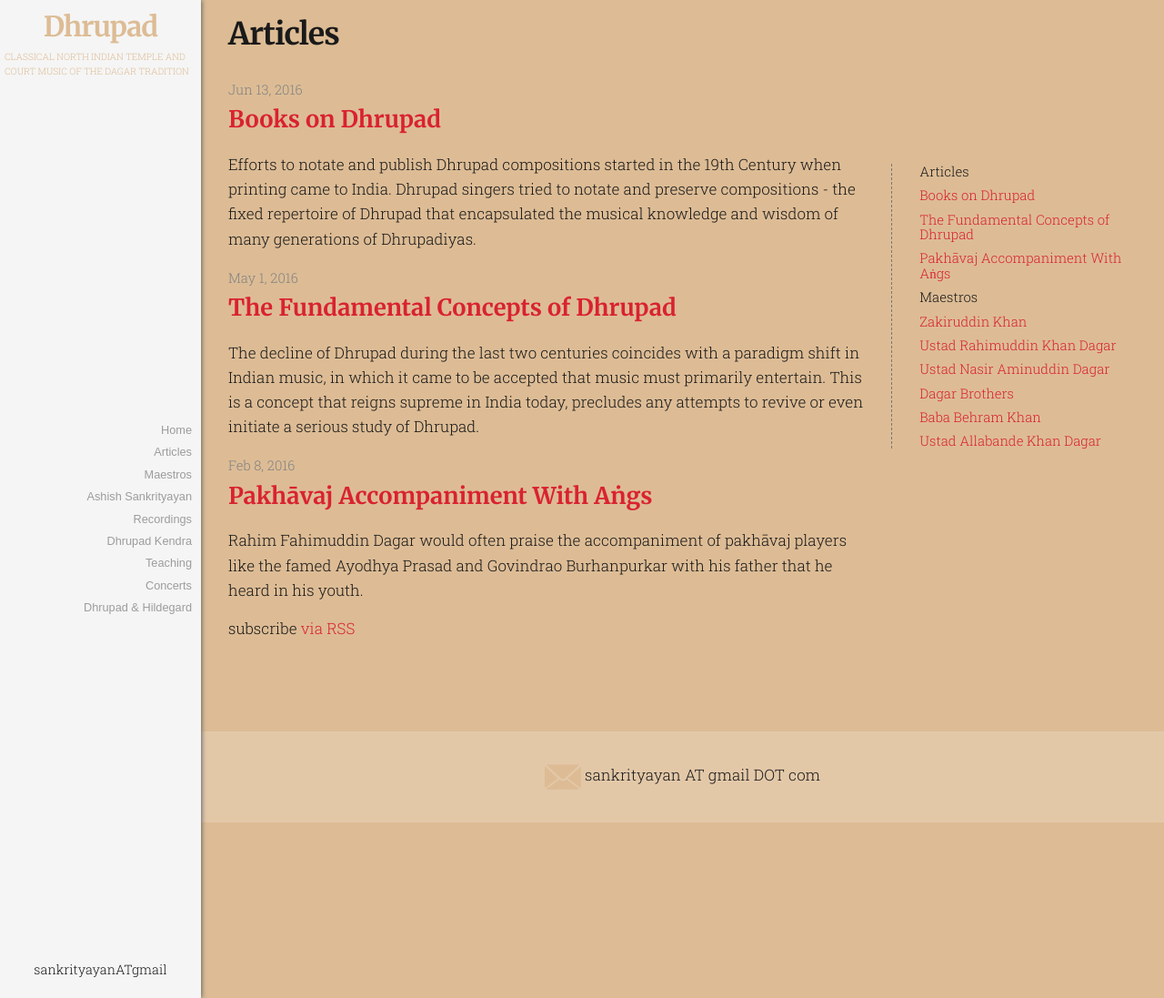
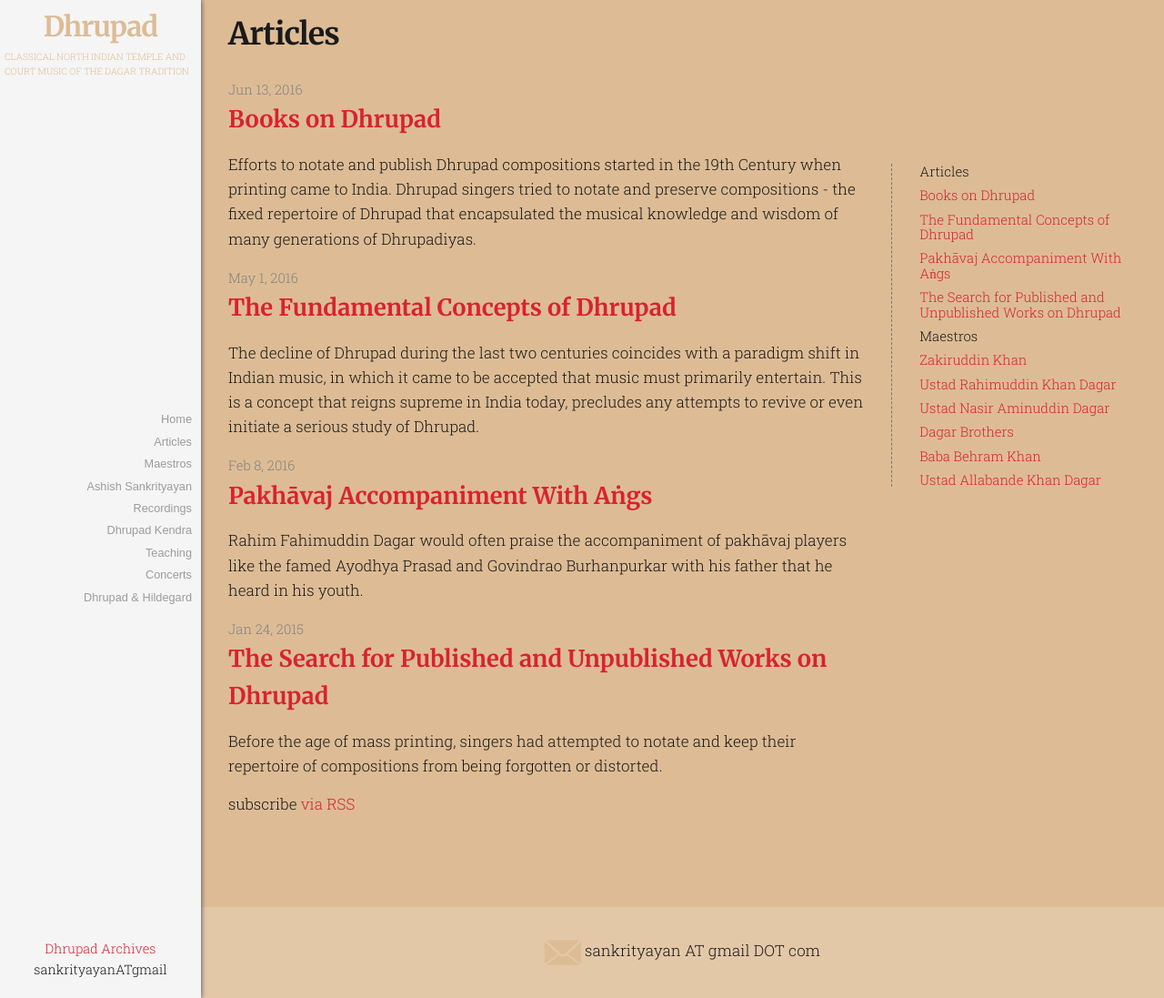
Before and after one commit to sama66/q2, a Jekyll site: the page built from articles.md, in a window 1280 px wide and 1097 px high. Shown: the whole window at 91% size. Built offline with Jekyll 4.4.1, drawn with Linux system fonts in a browser that asks for light colours.

Commit message:
new article "unpublish etc" changes in header

```diff
--- a/_includes/header.html
+++ b/_includes/header.html
@@ -8,7 +8,8 @@
 
     {% include nav.html %}
 
-    <span class="header-email">sankrityayanATgmail</span>
+    <span class="header-email"><a href="https://dhrupad1234.wordpress.com/" target="_blank">Dhrupad Archives</a><br/>
+    sankrityayanATgmail</span>
 
 
 </header>
--- /dev/null
+++ b/_posts/2015-01-24-published-unpublished-dhrupad.markdown
@@ -0,0 +1,34 @@
+---
+layout: articles
+title:  The Search for Published and Unpublished Works on Dhrupad
+date:   2015-01-24 21:20:52
+author: Ashish Sankrityayan
+tags: [published, unpublished, folklore, mythology, ]
+categories: articles
+img:
+  medium:  Sangeet-Samuccaya-1924-medium.jpg
+excerpt: Before the age of mass printing,  singers had attempted to notate and keep their repertoire of compositions from being forgotten or distorted.
+---
+In a dhrupad performance the exposition of the Raga through the abstract syllabic alap is followed by the singing of a composed melody with lyrics, set to a tala or a cycle of beats accompanied by a barrel drum – the pakhāwaj. Strictly speaking it is the composed melody, which usually has four parts, that bears the name dhrupad, although the term is now used to identify the entire genre including the alap. A Dhrupad Composition actually embodies within it all the principles of the music, and serves as a model of the exposition of the raga, composed by a master dhrupad singer not only for his own performance, but as a musical statement for subsequent oral transmission to succeeding generations. Compositions represent the fixed repertoire of Dhrupad and encapsulate the musical knowledge and wisdom of many generations of Dhrupad singers.  Compositions were often created to illustrate specific aspects of the grammar of music. The lyrics of compositions contain a wealth of information about history, folklore, mythology, philosophy and the conceptual  framework of music. In an oral tradition compositions of course mutate with time and one finds many different versions of the same composition prevalent in different traditions in different parts of the country.
+
+Efforts to notate and publish books of Dhrupad compositions started in the 19th Century when mechanized printing came to India. Before the age of mass printing,  singers had attempted to notate and keep their repertoire of compositions from being forgotten or distorted. However such works were mostly kept for personal reference and use, and access to them if at all permitted to others, was restricted to the closest disciples or relatives of the author. The compilation Sangeet Samuccaya done by Beenkar Shivendranath Basu in 1924 mentions that Dulahsen or Budhprakash – a descendant of Tansen wrote a work notating compositions of his tradition which remained with his descendants. Many such works remained in private hands  zealously guarded from the public and eventually it may be presumed that many such works were lost or destroyed. I personally know of a handwritten manuscript of  Radheshyamji Sharma, son of Sitaramji Sharma- the pre-independence court musician of Tikamgarh, with notations of about 400 compositions of Dhrupad, which I briefly saw some years ago in the zealously guarded possession of a relative, which is now completely untraceable.
+
+Most works were published with the support of wealthy patrons like Maharajas and Zamindars – like the Sangit Kaladhar of 1901 published by the Maharaja of Bhavnagar written by his court musician Dahyalal Shivram.
+
+Many works were only partly published or could never be published at all because of a lack of funds.  Like the Sangeet Sudha Sagar of Prankrishna Chattopadhyaya with compositions in uncommon Ragas, of which only a fraction of the first volume was printed by the author at his own expense in the 1950’s. The author  a student of Tansen descendant Nihal Sen of Jaipur and of Dagar tradition singer Abban Khan of  Pratapgarh, mentions in the preface that he has applied for State funding and hopes to publish the entire work with 240 compositions of the tradition of Tansen in the first volume. Since the author’s teacher Nihalsen was a descendant of Dulahsen it is quite probable that his work contained many of the compositions notated by Dulahsen in his manuscript.
+
+My enquiries have revealed that the handwritten notes with his descendants got destroyed by termites. However the author did manage to get some State grants towards the end of his life and there is a small chance that a copy of the manuscript survives somewhere. The first volume of the Sangeet Samuccaya mentions that the second volume with 200 compositions is being printed and the author mentions that he has managed to collect notations of more than a thousand compositions. However the second volume never actually got printed. The work was being published by the Nagri Pracharini Sabha the predecessor of Bharat Kala Bhavan Varanasi which underwent major changes and a shift of venue in the late 1920s. It is a major task now to locate the unpublished parts of of works like the Sangeet Sudha Sagar and the Sangeet Samuccaya if they still survive.
+
+With most of the repertoire of compositions of Dhrupad now lost or fragmented and distorted, it is a work of great importance to try to save whatever survives of books and unpublished manuscripts. Manuscripts of unpublished works that still survive have to be found, digitized and published.  One can see from studying works written decades ago how ragas have gradually changed over time. Dhrupad singers who are traditionally trained and steeped in the knowledge of tradition can then use their training to reconstruct repair and restore compositions that have been distorted or lost and bring them back to life.
+
+These works  contain not only compositions but sargam and prastara exercises, instrumental gats, pakhawaj bols and a wealth of information on the concepts and grammar of music. They reveal unique insights into the concepts of music. For instance the Sarod Rasa Chandrika of 1938 written by a student of Tansen descendant Sarod player Amir Khan gives numerous instrumental compositions classified according to the four banis of Dhrupad. One of the rare instances of classification of compositions according to banis.
+
+The complex charts and diagrams and the cryptic terminology in the handwritten Laya Prashna of Kudao Singh the originator of the Kudao Singh style of pakhawaj are scarcely intelligible to pakhawaj exponents today, yet similar diagrams and explanations in the Tala section of the Nad Vinod Granth of 1896 of Pannalal Goswami might give us the key to understanding Kudao Singh’s methods.
+
+Texts like the Rag Prakash and Raga Kalpadrum give listings of texts of Dhrupad compositions and are invaluable for removing textual distortions in compositions  as also reconstructing lost parts from fragments that survive in the oral tradition or in recordings.
+
+I have over the last 30 years tried to find and digitize published and unpublished works with my own resources and hope that sometime soon a well funded systematic initiative can be launched to carry out this task on a war footing. Along with the digitization what needs to be done is a detailed indexing and creation of a database of all available material including audio and video recordings which dhrupad practitioners could use to regain lost knowledge.
+
+On this link can be found a partial list of works that I have managed to digitize – [Rare Books on Dhrupad]({% post_url 2016-06-13-books-on-dhrupad %}) . In the videos below are several examples of Dhrupad compositions that I found in such rare books and developed using my knowledge from tradition to use in my performances and teaching. – The main cost involved in the work of looking for rare books and manuscripts  is of course travel. Many of the rare books have been found in the dusty shelves of old libraries and private collections in small towns. There are  many places I need to go to – Lucknow, Baroda, Dhar, Ujjain, Calcutta to follow up leads.
+
+Donations supporting this work are welcome.
--- a/_sass/_header.scss
+++ b/_sass/_header.scss
@@ -70,12 +70,9 @@ header {
 
       a {
         color: lighten($grey-color, 10%);
-        -moz-transition: color 2s; /*Firefox*/
-        -webkit-transition: color 2s; /* Safari */
-        transition: color 2s;
-        -moz-transition-timing-function: ease-out;
-        -webkit-transition-timing-function: ease-out;
-        transition-timing-function: ease-out;
+        -moz-transition: color 1s; /*Firefox*/
+        -webkit-transition: color 1s; /* Safari */
+        transition: color 1s;
 
         &:hover {
           color: #000;
```
Also changed, not shown: img/Sangeet-Samuccaya-1924.jpg (added), img/medium/Sangeet-Samuccaya-1924-medium.jpg (added).
